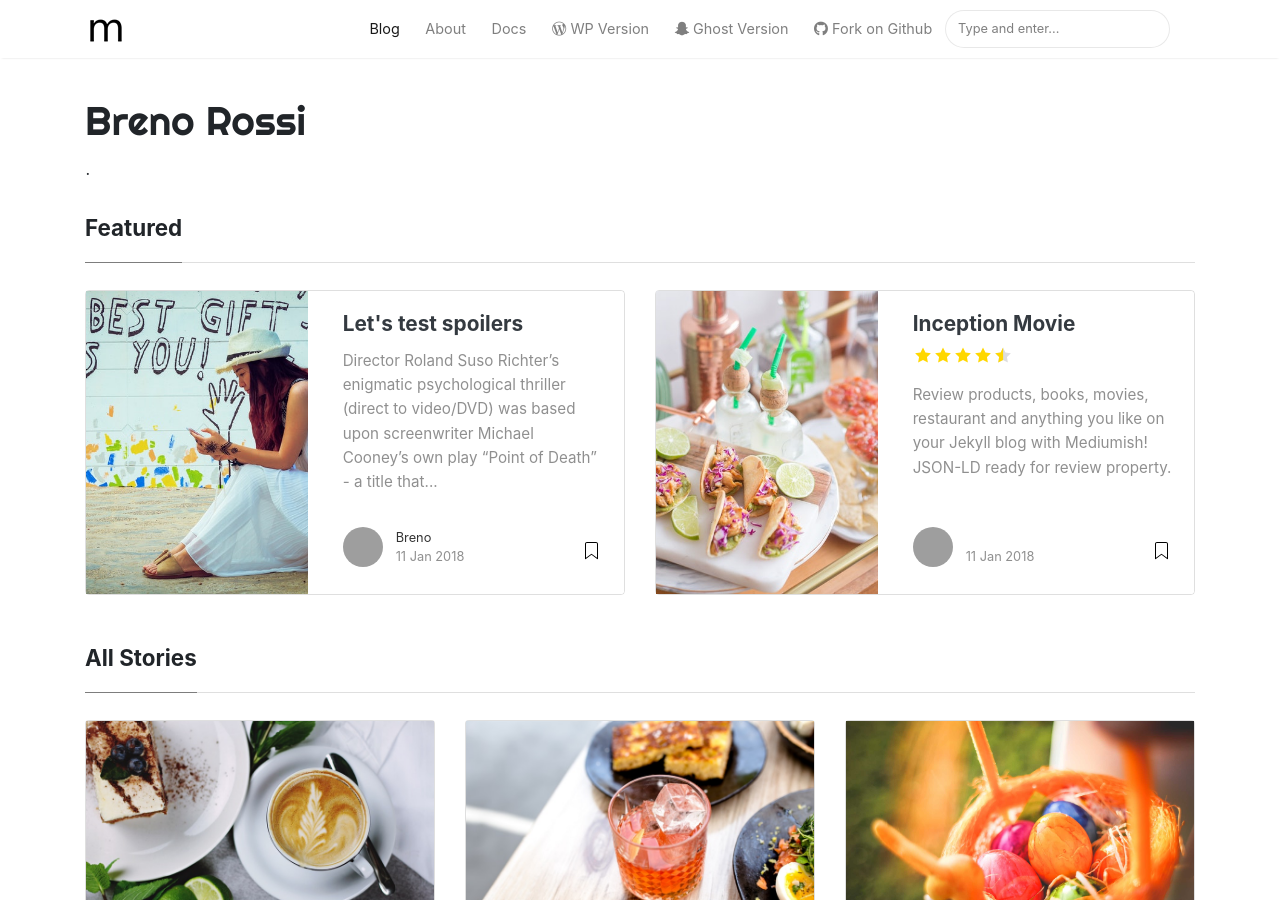
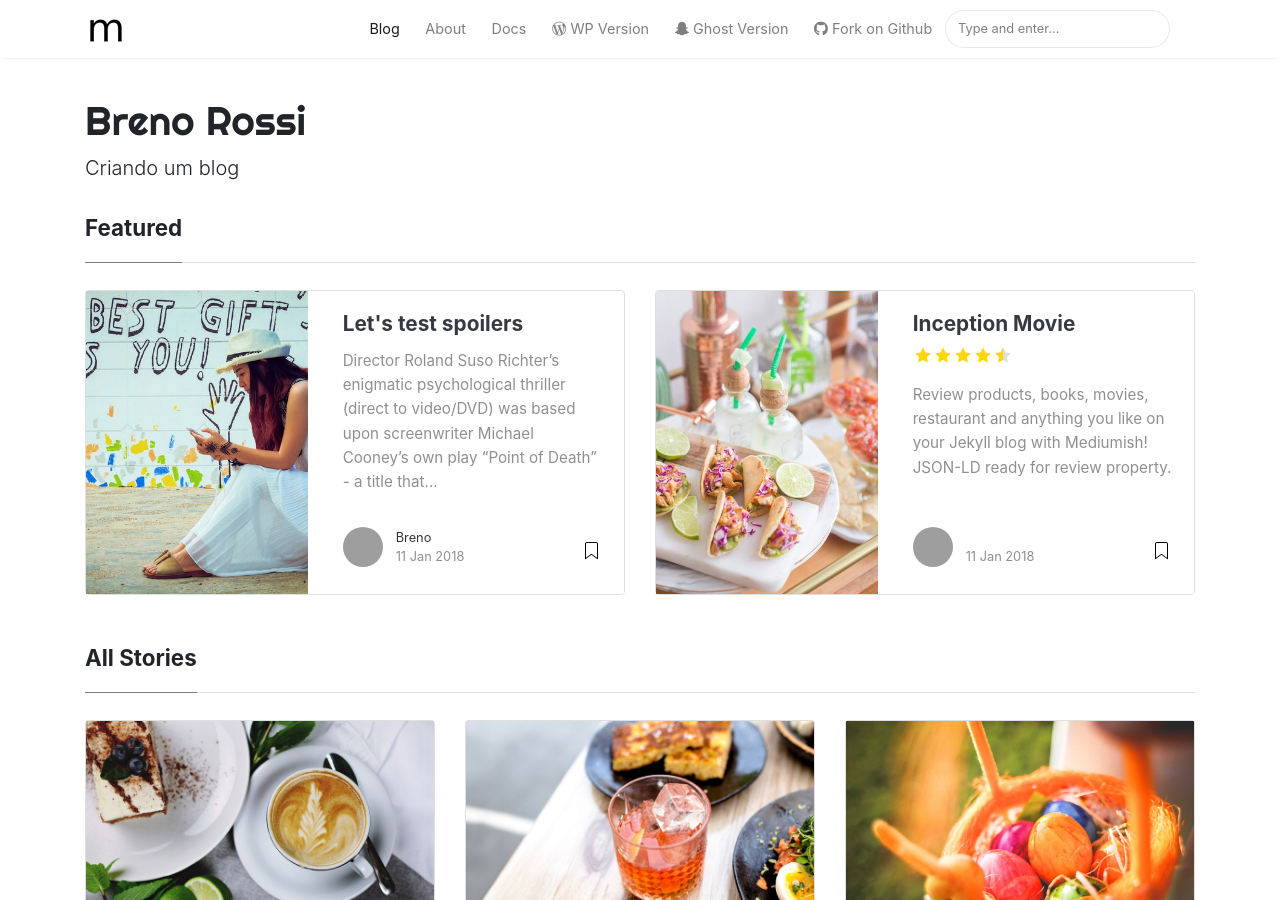
Before and after one commit to breno-rossi/breno-rossi.github.io, a Jekyll site: the page built from index.html, in a window 1280 px wide and 900 px high. Built offline with Jekyll 4.4.1, drawn with Linux system fonts in a browser that asks for light colours; nearby versions of some CDN libraries; the list of posts is cut into pages by our own code; grey boxes are pictures that could not be loaded.

Commit message:
Colocando descrição

```diff
--- a/_config.yml
+++ b/_config.yml
@@ -1,12 +1,11 @@
 # Site
 name: "Breno Rossi"
 title: "Breno Rossi"
-description: "."
+description: "Criando um blog"
 logo: 'assets/images/logo.png'
 favicon: 'assets/images/logo.png'
 baseurl: ""
-google_analytics: 'UA-46278016-1'
-disqus: 'demowebsite'
+google_analytics: ''
 include: ["_pages"]
 permalink: /:title/
 
@@ -17,7 +16,7 @@ authors:
     display_name: Breno
     gravatar: e56154546cf4be74e393c62d1ae9f9d4
     email: brenorossiduarte@gmail.com
-    web:
+    web: brenorossi.com
     twitter:
     description:
 
```
